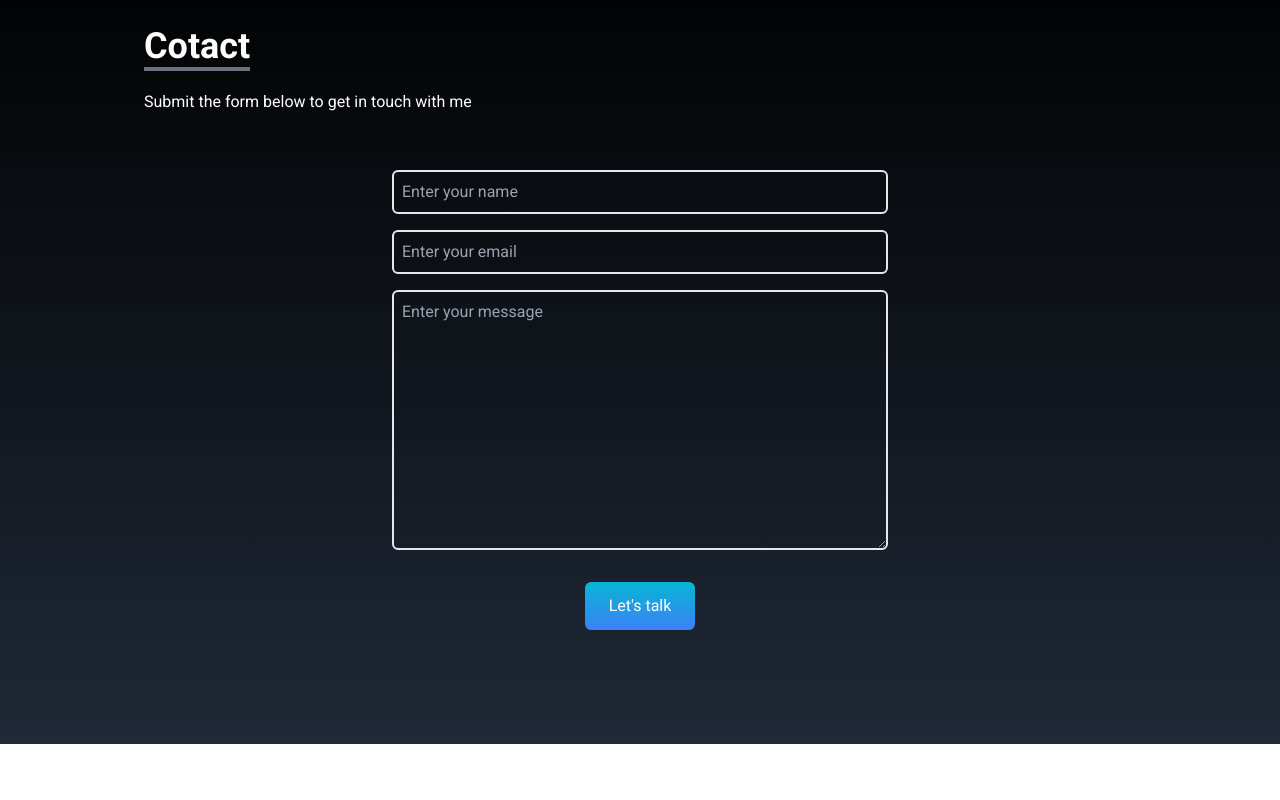
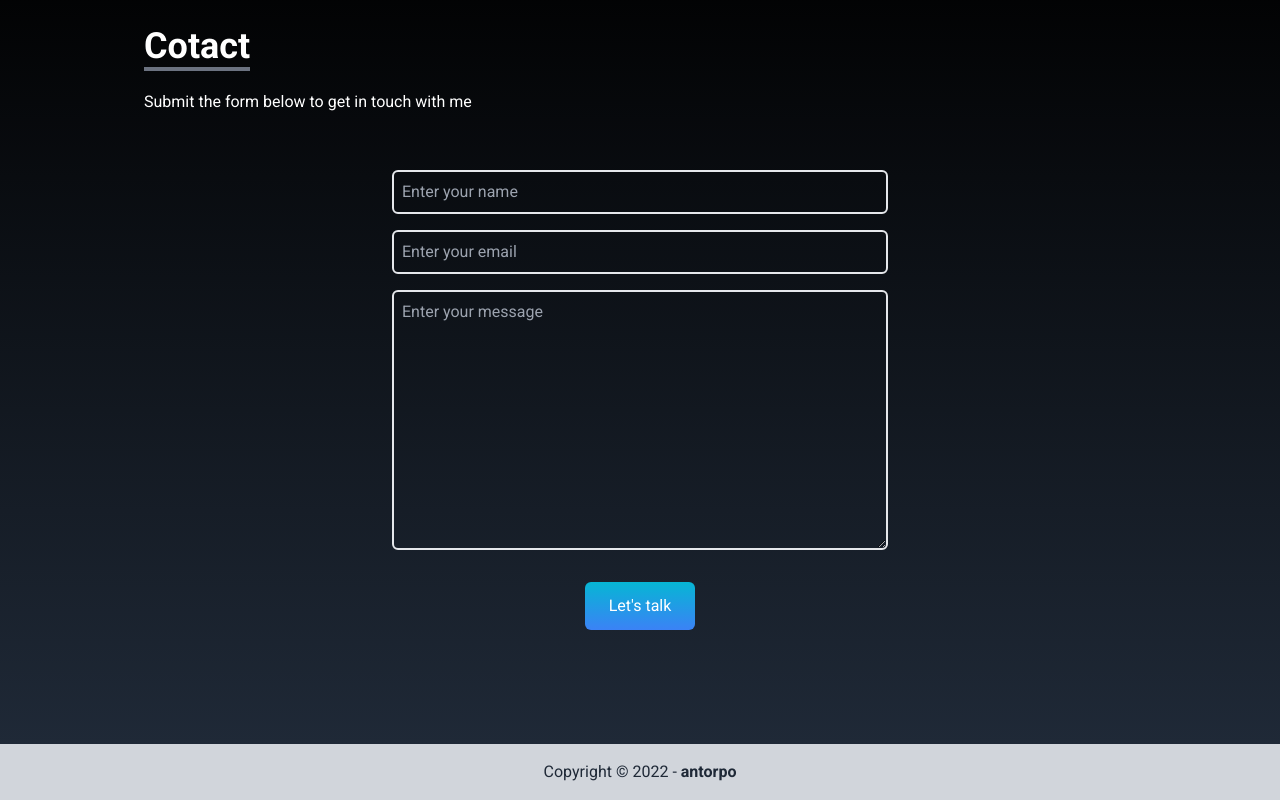
Before and after one commit to antorpo/ing-web-cv-antonio, a React (Create React App) app: page / in a window 1280 px wide. Shown: the part 3256-4056 px from the top of the page. Before the commit the page ends 4000 px from the top, so only its background shows below. Built offline with nearby package versions, Linux system fonts and the light colour scheme; a web font is replaced by a local one.

Commit message:
Add footer}

```diff
--- a/src/App.js
+++ b/src/App.js
@@ -6,6 +6,7 @@ import {
   Experience,
   Contact,
   Social,
+  Footer,
 } from "./components";
 import { JsonInfo } from "./assets/json";
 
@@ -26,6 +27,11 @@ export const App = () => {
       <Contact />
 
       <Social />
+      <Footer
+        year={new Date().getFullYear()}
+        email={developer.email}
+        username={developer.username}
+      />
     </>
   );
 };
--- /dev/null
+++ b/src/components/Footer/index.jsx
@@ -0,0 +1,16 @@
+import React from "react";
+
+export const Footer = ({ year, email, username }) => {
+  return (
+    <footer className="footer footer-center w-full p-4 bg-gray-300 text-gray-800">
+      <div className="text-center">
+        <p>
+          Copyright © {year} -{" "}
+          <a href={`mailto:${email}`} className="font-semibold">
+            {username}
+          </a>
+        </p>
+      </div>
+    </footer>
+  );
+};
--- a/src/components/index.jsx
+++ b/src/components/index.jsx
@@ -6,5 +6,16 @@ import { NavBar } from "./NavBar";
 import { NavBar2 } from "./NavBar2";
 import { Portfolio } from "./Portfolio";
 import { Social } from "./Social";
+import { Footer } from "./Footer";
 
-export { About, Contact, Experience, Home, NavBar, NavBar2, Portfolio, Social };
+export {
+  About,
+  Contact,
+  Experience,
+  Home,
+  NavBar,
+  NavBar2,
+  Portfolio,
+  Social,
+  Footer,
+};
```
Also changed, not shown: src/components/Skill/index.jsx (added).
